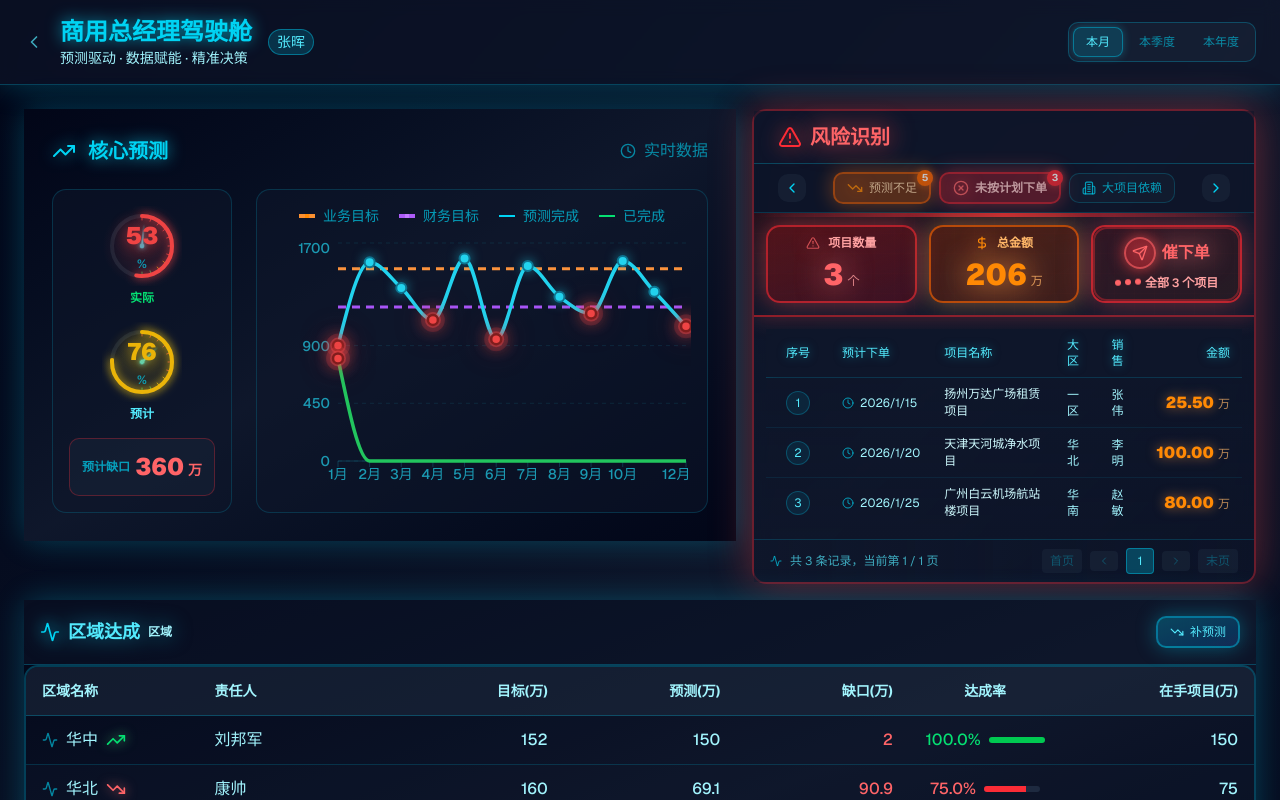
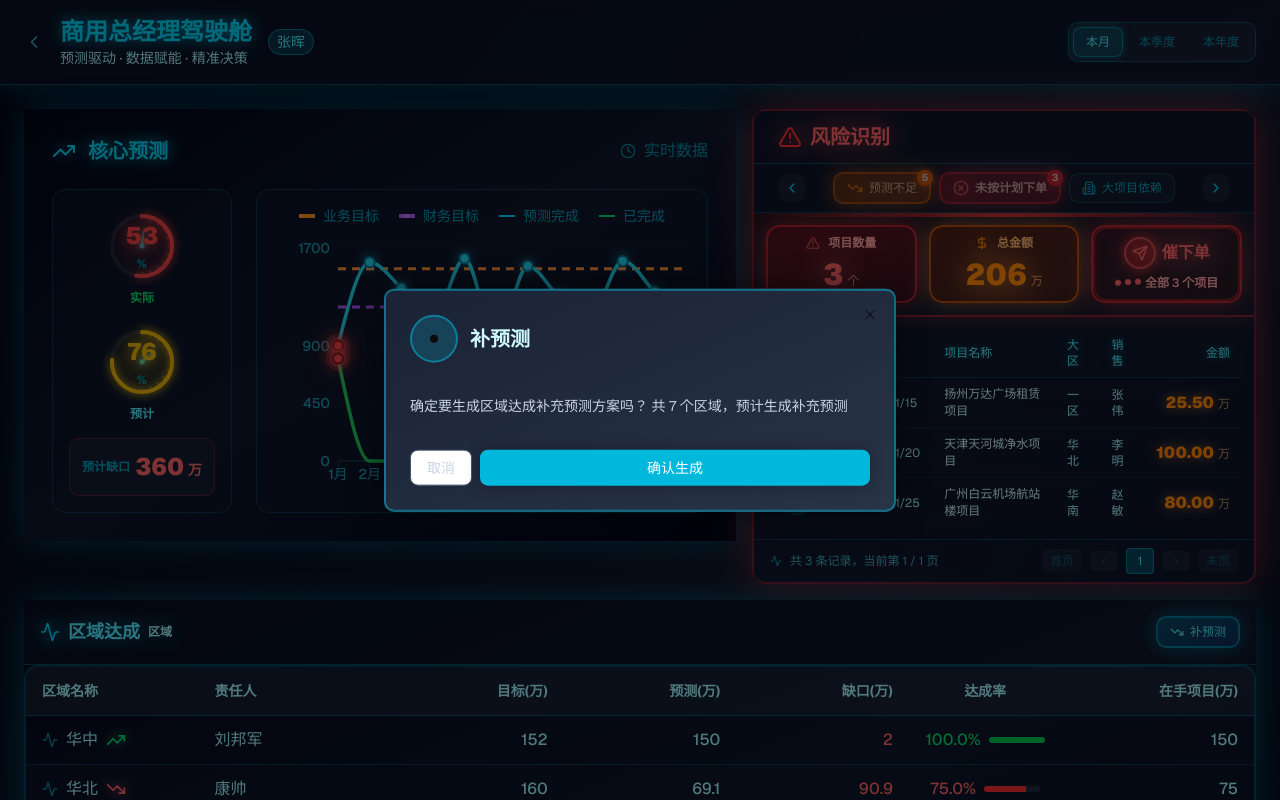
Before and after one commit to navylee1990/coze_jsc, a Next.js app: page /gm in a window 1280 px wide. Both pictures are taken after a click on the button "补预测". Shown: the top 800 px of the page. Built offline with nearby package versions, Linux system fonts and the light colour scheme.

Commit message:
feat: 替换所有alert弹窗为自定义模态框，提升用户体验

```diff
--- a/src/components/RegionMatrix.tsx
+++ b/src/components/RegionMatrix.tsx
@@ -3,6 +3,7 @@
 import { useState, useMemo } from 'react';
 import { Activity, ArrowLeft, TrendingUp, TrendingDown, Minus, Crown, Medal, Award, User, ChevronLeft, ChevronRight, Send } from 'lucide-react';
 import { cn } from '@/lib/utils';
+import ConfirmDialog from '@/components/ui/confirm-dialog';
 
 interface RegionMatrixProps {
   data: any[];
@@ -65,6 +66,17 @@ export default function RegionMatrix({
   const [selectedRegion, setSelectedRegion] = useState<string>('');
   const [selectedCity, setSelectedCity] = useState<string>('');
   const [currentPage, setCurrentPage] = useState(1);
+
+  // 模态框状态
+  const [dialogOpen, setDialogOpen] = useState(false);
+  const [dialogConfig, setDialogConfig] = useState<{
+    title: string;
+    description: string;
+    confirmText?: string;
+    cancelText?: string;
+    onConfirm: () => Promise<void> | void;
+    type?: 'default' | 'danger' | 'warning' | 'success' | 'info';
+  } | null>(null);
 
   // 每页显示的行数
   const itemsPerPage = 8;
@@ -289,7 +301,21 @@ export default function RegionMatrix({
         {/* 补预测按钮 */}
         <div className="flex-shrink-0">
           <button
-            onClick={() => alert(`补预测：生成区域达成补充预测方案\n\n共 ${currentData.length} 个${drillDownLevel === 'region' ? '区域' : drillDownLevel === 'city' ? '城市' : '业务员'}，预计生成补充预测`)}
+            onClick={() => {
+              const levelName = drillDownLevel === 'region' ? '区域' : drillDownLevel === 'city' ? '城市' : '业务员';
+              setDialogConfig({
+                title: '补预测',
+                description: `确定要生成区域达成补充预测方案吗？\n\n共 ${currentData.length} 个${levelName}，预计生成补充预测`,
+                confirmText: '确认生成',
+                cancelText: '取消',
+                onConfirm: async () => {
+                  // TODO: 实际的补预测逻辑
+                  console.log('补预测操作已执行');
+                },
+                type: 'info'
+              });
+              setDialogOpen(true);
+            }}
             className={cn(
               'flex items-center gap-1.5 px-3 py-1.5 rounded-lg text-xs font-medium transition-all',
               'bg-gradient-to-br from-cyan-500/30 to-blue-500/20',
@@ -408,6 +434,20 @@ export default function RegionMatrix({
           )}
         </div>
       </div>
+
+      {/* 确认对话框 */}
+      {dialogConfig && (
+        <ConfirmDialog
+          open={dialogOpen}
+          onOpenChange={setDialogOpen}
+          title={dialogConfig.title}
+          description={dialogConfig.description}
+          confirmText={dialogConfig.confirmText}
+          cancelText={dialogConfig.cancelText}
+          onConfirm={dialogConfig.onConfirm}
+          type={dialogConfig.type}
+        />
+      )}
     </div>
   );
 }
--- a/src/components/RiskIdentificationPanel.tsx
+++ b/src/components/RiskIdentificationPanel.tsx
@@ -3,6 +3,7 @@
 import { useState, useEffect, useMemo } from 'react';
 import { AlertTriangle, Building2, Clock, TrendingDown, Users, ChevronRight, ChevronLeft, PauseCircle, Gauge, Circle, Target, BarChart3, ArrowLeft, Activity, DollarSign, XCircle, Send } from 'lucide-react';
 import { cn } from '@/lib/utils';
+import ConfirmDialog from '@/components/ui/confirm-dialog';
 
 // 驾驶舱样式
 const DASHBOARD_STYLES = {
@@ -465,6 +466,23 @@ export default function RiskIdentificationPanel({
   const [currentPage, setCurrentPage] = useState(1);
   const itemsPerPage = 3;
 
+  // 模态框状态
+  const [dialogOpen, setDialogOpen] = useState(false);
+  const [dialogConfig, setDialogConfig] = useState<{
+    title: string;
+    description: string;
+    confirmText?: string;
+    cancelText?: string;
+    onConfirm: () => Promise<void> | void;
+    type?: 'default' | 'danger' | 'warning' | 'success' | 'info';
+  } | null>(null);
+
+  // 打开模态框的辅助函数
+  const openDialog = (config: typeof dialogConfig) => {
+    setDialogConfig(config);
+    setDialogOpen(true);
+  };
+
   // 当时间维度变化时，重置当前 Tab
   useEffect(() => {
     if (timeRange === 'current') {
@@ -797,7 +815,17 @@ export default function RiskIdentificationPanel({
                       'hover:shadow-[0_0_40px_rgba(239,68,68,0.7)]',
                       'transition-all duration-300'
                     )}
-                         onClick={() => alert(`催下单：向所有未下单项目的销售工程师发送催办提醒\n\n共 ${filteredUnorderedProjects.length} 个项目，总金额 ${filteredUnorderedProjects.reduce((sum, p) => sum + p.amount, 0).toFixed(0)} 万元`)}>
+                         onClick={() => openDialog({
+                           title: '催下单提醒',
+                           description: `确定要向所有未下单项目的销售工程师发送催办提醒吗？\n\n共 ${filteredUnorderedProjects.length} 个项目，总金额 ${filteredUnorderedProjects.reduce((sum, p) => sum + p.amount, 0).toFixed(0)} 万元`,
+                           confirmText: '确认发送',
+                           cancelText: '取消',
+                           onConfirm: async () => {
+                             // TODO: 实际的催下单逻辑
+                             console.log('催下单操作已执行');
+                           },
+                           type: 'warning'
+                         })}>
                       {/* 按钮发光效果 */}
                       <div className="absolute inset-0 bg-gradient-to-r from-red-500/30 to-orange-500/30 opacity-0 group-hover:opacity-100 transition-opacity duration-300"></div>
                       <div className="absolute inset-0 border-2 border-red-500/50 rounded-xl animate-pulse"></div>
@@ -973,7 +1001,17 @@ export default function RiskIdentificationPanel({
                   'hover:shadow-[0_0_40px_rgba(6,182,212,0.7)]',
                   'transition-all duration-300'
                 )}
-                     onClick={() => alert(`在线沟通：向大项目依赖的负责人发送沟通提醒\n\n共 ${largeProjectDependencies.length} 个大项目，总金额 ${largeProjectDependencies.reduce((sum, p) => sum + p.amount, 0).toFixed(0)} 万元`)}>
+                     onClick={() => openDialog({
+                       title: '在线沟通',
+                       description: `确定要向大项目依赖的负责人发送沟通提醒吗？\n\n共 ${largeProjectDependencies.length} 个大项目，总金额 ${largeProjectDependencies.reduce((sum, p) => sum + p.amount, 0).toFixed(0)} 万元`,
+                       confirmText: '确认发送',
+                       cancelText: '取消',
+                       onConfirm: async () => {
+                         // TODO: 实际的在线沟通逻辑
+                         console.log('在线沟通操作已执行');
+                       },
+                       type: 'info'
+                     })}>
                   {/* 按钮发光效果 */}
                   <div className="absolute inset-0 bg-gradient-to-r from-cyan-500/30 to-blue-500/30 opacity-0 group-hover:opacity-100 transition-opacity duration-300"></div>
                   <div className="absolute inset-0 border-2 border-cyan-500/50 rounded-xl animate-pulse"></div>
@@ -1135,7 +1173,17 @@ export default function RiskIdentificationPanel({
                       'hover:shadow-[0_0_40px_rgba(234,179,8,0.7)]',
                       'transition-all duration-300'
                     )}
-                         onClick={() => alert(`补预测：生成预测不足项目的补充预测方案\n\n共 ${forecastGaps.length} 个项目，预计缺口 ${forecastGaps.reduce((sum, p) => sum + p.gapAmount, 0).toFixed(0)} 万元`)}>
+                         onClick={() => openDialog({
+                           title: '补预测',
+                           description: `确定要生成预测不足项目的补充预测方案吗？\n\n共 ${forecastGaps.length} 个项目，预计缺口 ${forecastGaps.reduce((sum, p) => sum + p.gapAmount, 0).toFixed(0)} 万元`,
+                           confirmText: '确认生成',
+                           cancelText: '取消',
+                           onConfirm: async () => {
+                             // TODO: 实际的补预测逻辑
+                             console.log('补预测操作已执行');
+                           },
+                           type: 'warning'
+                         })}>
                       {/* 按钮发光效果 */}
                       <div className="absolute inset-0 bg-gradient-to-r from-yellow-500/30 to-orange-500/30 opacity-0 group-hover:opacity-100 transition-opacity duration-300"></div>
                       <div className="absolute inset-0 border-2 border-yellow-500/50 rounded-xl animate-pulse"></div>
@@ -1163,6 +1211,20 @@ export default function RiskIdentificationPanel({
               </div>
             )}
       </div>
+
+      {/* 确认对话框 */}
+      {dialogConfig && (
+        <ConfirmDialog
+          open={dialogOpen}
+          onOpenChange={setDialogOpen}
+          title={dialogConfig.title}
+          description={dialogConfig.description}
+          confirmText={dialogConfig.confirmText}
+          cancelText={dialogConfig.cancelText}
+          onConfirm={dialogConfig.onConfirm}
+          type={dialogConfig.type}
+        />
+      )}
     </div>
   );
 }
--- /dev/null
+++ b/src/components/ui/confirm-dialog.tsx
@@ -0,0 +1,196 @@
+'use client';
+
+import { useState } from 'react';
+import { CheckCircle2, X, Loader2 } from 'lucide-react';
+import {
+  Dialog,
+  DialogContent,
+  DialogHeader,
+  DialogTitle,
+  DialogFooter,
+} from '@/components/ui/dialog';
+import { Button } from '@/components/ui/button';
+import { cn } from '@/lib/utils';
+
+interface ConfirmDialogProps {
+  open: boolean;
+  onOpenChange: (open: boolean) => void;
+  title: string;
+  description: string;
+  confirmText?: string;
+  cancelText?: string;
+  onConfirm: () => Promise<void> | void;
+  type?: 'default' | 'danger' | 'warning' | 'success' | 'info';
+}
+
+export default function ConfirmDialog({
+  open,
+  onOpenChange,
+  title,
+  description,
+  confirmText = '确认',
+  cancelText = '取消',
+  onConfirm,
+  type = 'default',
+}: ConfirmDialogProps) {
+  const [loading, setLoading] = useState(false);
+  const [success, setSuccess] = useState(false);
+
+  const handleConfirm = async () => {
+    setLoading(true);
+    try {
+      await onConfirm();
+      setSuccess(true);
+      // 2秒后自动关闭
+      setTimeout(() => {
+        setSuccess(false);
+        setLoading(false);
+        onOpenChange(false);
+      }, 1500);
+    } catch (error) {
+      setLoading(false);
+      console.error('操作失败:', error);
+    }
+  };
+
+  const handleClose = () => {
+    if (!loading) {
+      setSuccess(false);
+      setLoading(false);
+      onOpenChange(false);
+    }
+  };
+
+  // 根据类型获取样式
+  const getTypeStyles = () => {
+    switch (type) {
+      case 'danger':
+        return {
+          iconBg: 'bg-red-500/20',
+          iconColor: 'text-red-400',
+          borderColor: 'border-red-500/50',
+          confirmBg: 'bg-red-500 hover:bg-red-600',
+        };
+      case 'warning':
+        return {
+          iconBg: 'bg-orange-500/20',
+          iconColor: 'text-orange-400',
+          borderColor: 'border-orange-500/50',
+          confirmBg: 'bg-orange-500 hover:bg-orange-600',
+        };
+      case 'success':
+        return {
+          iconBg: 'bg-green-500/20',
+          iconColor: 'text-green-400',
+          borderColor: 'border-green-500/50',
+          confirmBg: 'bg-green-500 hover:bg-green-600',
+        };
+      case 'info':
+        return {
+          iconBg: 'bg-cyan-500/20',
+          iconColor: 'text-cyan-400',
+          borderColor: 'border-cyan-500/50',
+          confirmBg: 'bg-cyan-500 hover:bg-cyan-600',
+        };
+      default:
+        return {
+          iconBg: 'bg-slate-500/20',
+          iconColor: 'text-slate-400',
+          borderColor: 'border-slate-500/50',
+          confirmBg: 'bg-slate-500 hover:bg-slate-600',
+        };
+    }
+  };
+
+  const styles = getTypeStyles();
+
+  return (
+    <Dialog open={open} onOpenChange={handleClose}>
+      <DialogContent
+        className={cn(
+          'max-w-md bg-gradient-to-br from-slate-900/95 to-slate-800/95',
+          'border-2',
+          styles.borderColor,
+          'shadow-[0_0_30px_rgba(0,0,0,0.5)]'
+        )}
+      >
+        <DialogHeader>
+          <div className="flex items-center gap-3">
+            {success ? (
+              <div className={cn(
+                'w-12 h-12 rounded-full flex items-center justify-center',
+                'bg-green-500/20 border-2 border-green-500/50'
+              )}>
+                <CheckCircle2 className="w-6 h-6 text-green-400 animate-bounce" />
+              </div>
+            ) : (
+              <div className={cn(
+                'w-12 h-12 rounded-full flex items-center justify-center',
+                styles.iconBg,
+                'border-2',
+                styles.borderColor
+              )}>
+                {loading ? (
+                  <Loader2 className="w-6 h-6 animate-spin text-slate-400" />
+                ) : (
+                  <div className="w-2 h-2 rounded-full bg-current" />
+                )}
+              </div>
+            )}
+            <DialogTitle className={cn(
+              'text-xl font-bold',
+              success ? 'text-green-400' : 'text-cyan-100'
+            )}>
+              {success ? '操作成功' : title}
+            </DialogTitle>
+          </div>
+        </DialogHeader>
+
+        <div className="py-4">
+          <p className={cn(
+            'text-sm leading-relaxed',
+            success ? 'text-green-300' : 'text-slate-300'
+          )}>
+            {success ? description : description}
+          </p>
+        </div>
+
+        <DialogFooter className="gap-2">
+          {!loading && !success && (
+            <Button
+              variant="outline"
+              onClick={handleClose}
+              className={cn(
+                'border-slate-600 text-slate-300 hover:bg-slate-800'
+              )}
+            >
+              {cancelText}
+            </Button>
+          )}
+          {!success && (
+            <Button
+              onClick={handleConfirm}
+              disabled={loading}
+              className={cn(
+                'flex-1',
+                styles.confirmBg,
+                'text-white shadow-[0_0_15px_rgba(0,0,0,0.3)]'
+              )}
+            >
+              {loading ? (
+                <div className="flex items-center gap-2">
+                  <Loader2 className="w-4 h-4 animate-spin" />
+                  <span>处理中...</span>
+                </div>
+              ) : success ? (
+                '完成'
+              ) : (
+                confirmText
+              )}
+            </Button>
+          )}
+        </DialogFooter>
+      </DialogContent>
+    </Dialog>
+  );
+}
```
